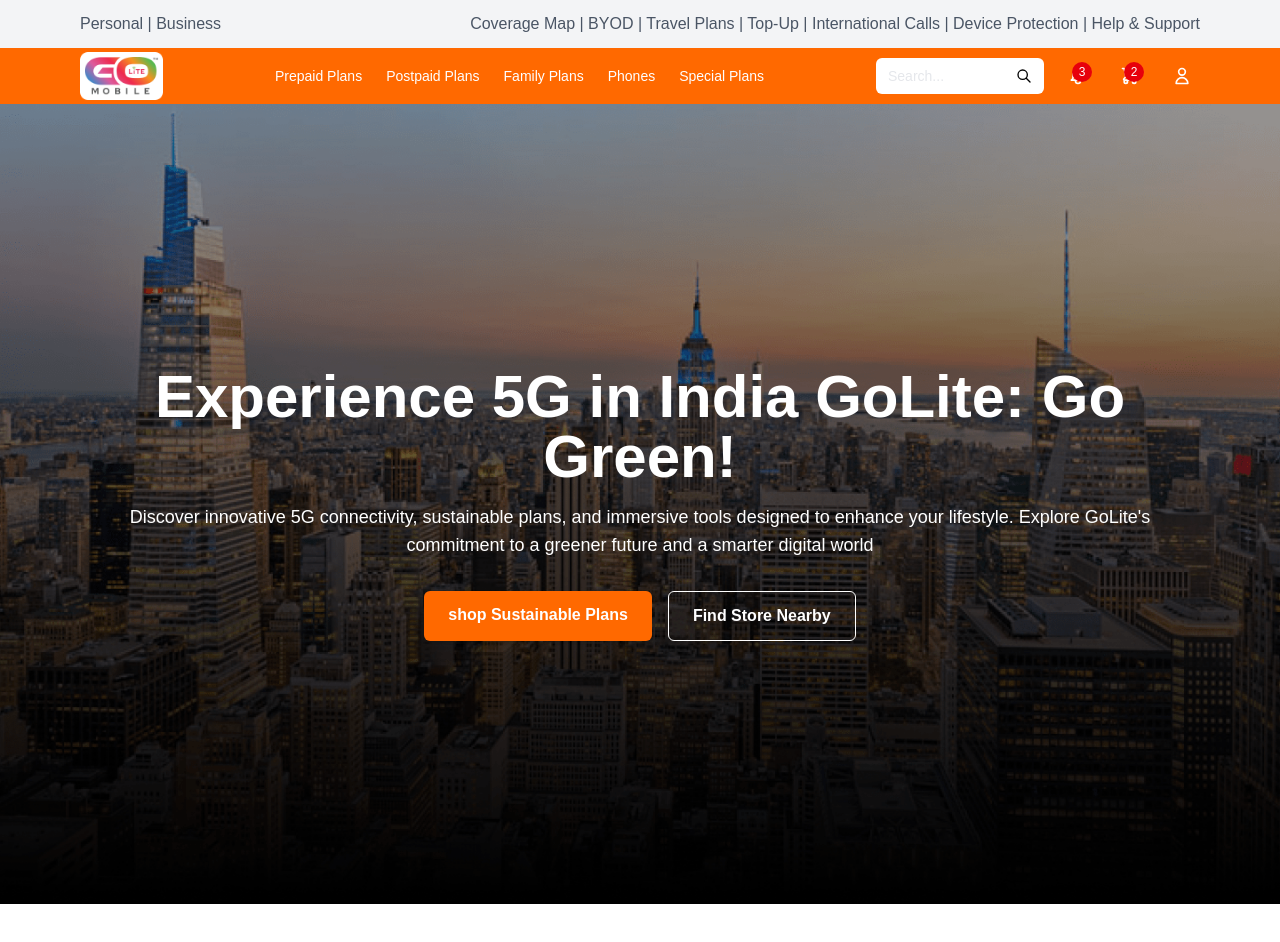
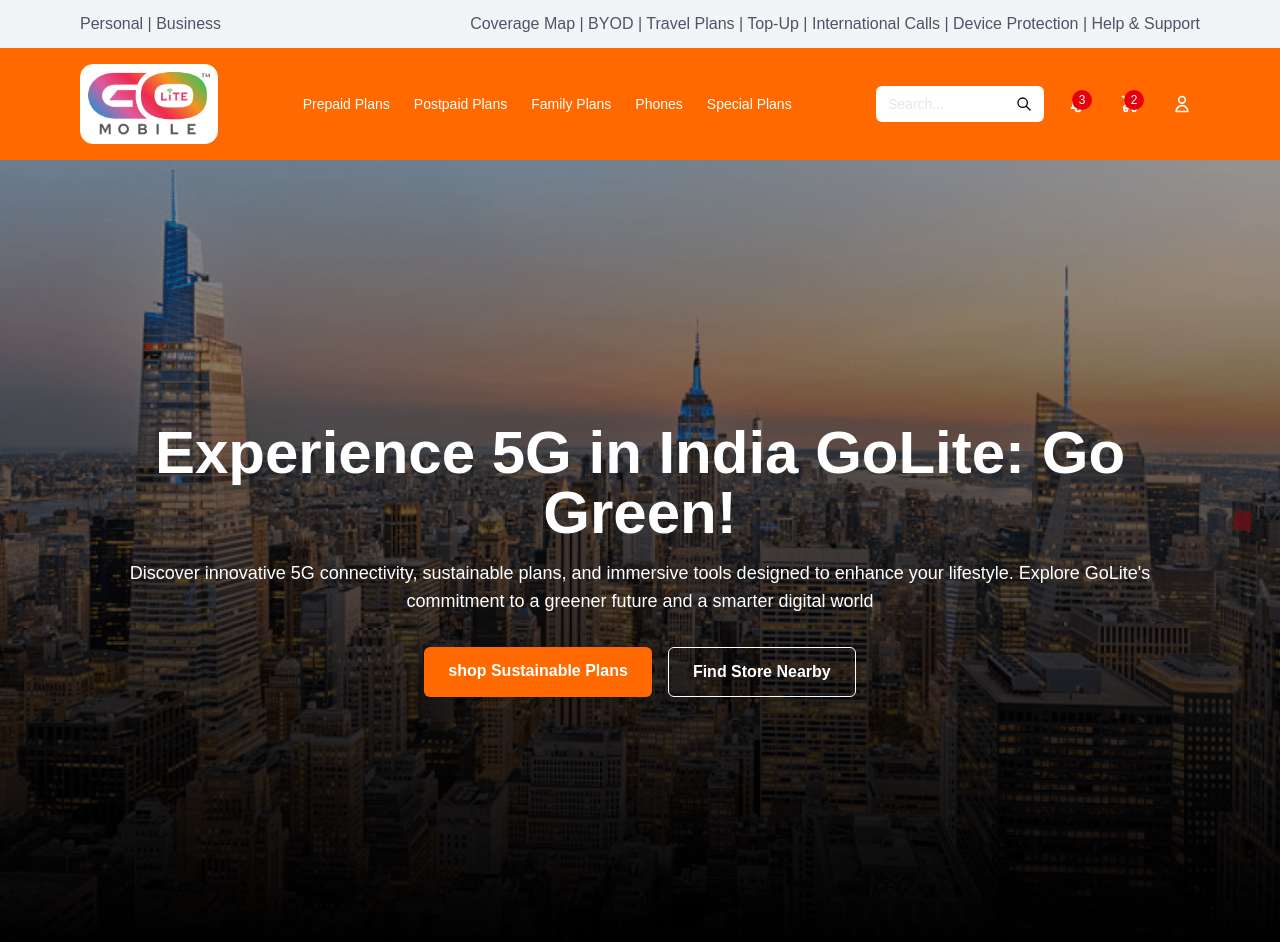
Before and after one commit to ZoikoGroup/golitereact, a Next.js app: page / in a window 1280 px wide. Shown: the top 942 px of the page. Before the commit the page ends 904 px from the top, so only its background shows below. Built offline with nearby package versions, Linux system fonts and the light colour scheme.

Commit message:
Menubar updated

```diff
--- a/app/components/TopBar.tsx
+++ b/app/components/TopBar.tsx
@@ -59,11 +59,15 @@
       </div>
 
       {/* new: orange logo bar */}
-      <div className="w-full bg-orange-500 text-white">
-        <div className="h-14 max-w-6xl mx-auto flex items-center justify-between px-4">
+      <div className="w-full bg-orange-500 text-white py-4">
+        <div className="h-16 md:h-20 max-w-6xl mx-auto flex items-center justify-between px-4">
           <div className="flex items-center space-x-3">
             {/* replace /logo.svg with your logo path */}
-            <img src="/img/mainlogo.png" alt="Logo" className="h-10 md:h-12 w-auto" />
+            <img
+              src="/img/mainlogo.png"
+              alt="Logo"
+              className="h-14 md:h-16 lg:h-20 w-auto my-1 md:my-2 lg:my-3"
+            />
           </div>
 
           {/* desktop nav */}
```
